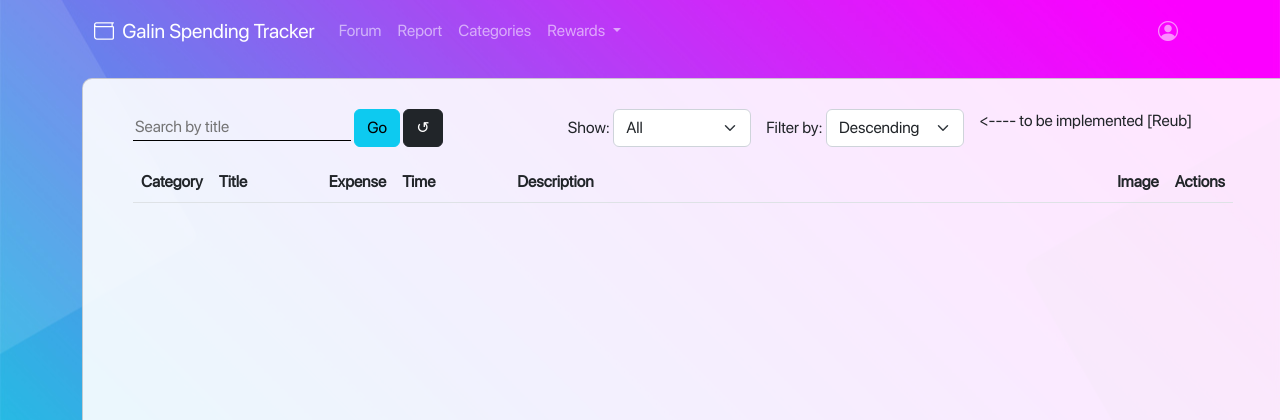
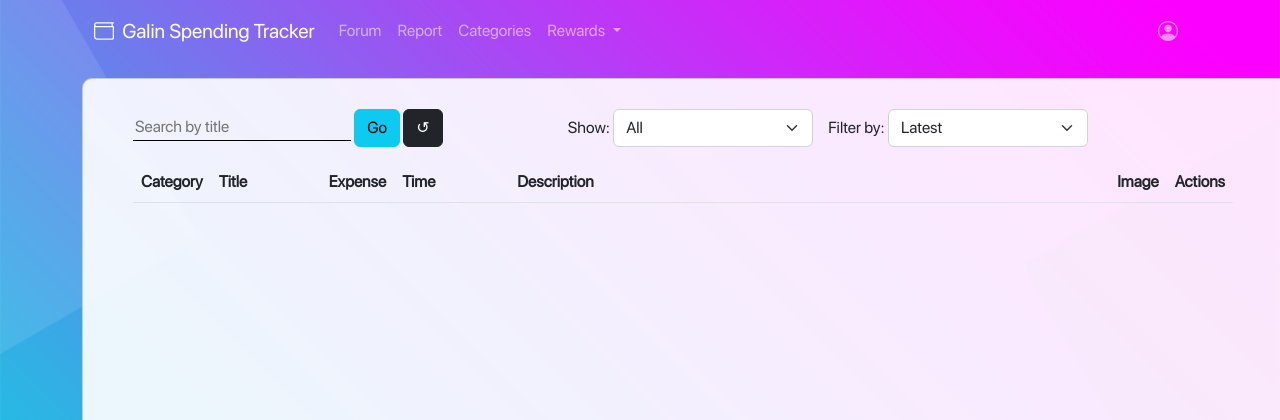
Before and after one commit to rb2cc/Team-Galin-Spending-Tracker, a Django app: page /expenditure_list/ in a window 1280 px wide. Shown: the top 420 px of the page. Run offline with Django 4.2, Linux system fonts and the light colour scheme; the visitor is signed in with stand-in values (Sample User, id 1); data that the repository does not hold is empty; some libraries are stand-ins or nearby versions.

Commit message:
complete imlplementation of miscellaneous filters for expenditure -user can now filter by ascending expense and descending expense -user can now filter by oldest date first or latest date first -minor refactoring of variable name descriptiveness -implemented relevant urls and view functions needed

```diff
--- a/personal_spending_tracker/urls.py
+++ b/personal_spending_tracker/urls.py
@@ -61,8 +61,9 @@ urlpatterns = [
     path('remove_category/<int:id>', views.remove_category, name='remove_category'),
     path('remove_expenditure', expenditure_views.remove_expenditure, name='remove_expenditure'),
     path('update_expenditure/<int:id>', expenditure_views.update_expenditure, name='update_expenditure'),
-    path('search_expenditure/', expenditure_views.filter_by_title, name='search_expenditure'),
-    path('search_category/', expenditure_views.filter_by_category, name='search_category'),
+    path('filter_title/', expenditure_views.filter_by_title, name='filter_title'),
+    path('filter_category/', expenditure_views.filter_by_category, name='filter_category'),
+    path('filter_miscellaneous/', expenditure_views.filter_by_miscellaneous, name='filter_miscellaneous'),
     path('edit_category/<int:id>', views.edit_category, name='edit_category'),
     path('challenge_list/', views.challenge_list, name='challenge_list'),
     path('challenge_details/<int:id>/', views.challenge_details, name='challenge_details'),
--- a/static/custom.css
+++ b/static/custom.css
@@ -217,3 +217,8 @@ input[type=password] {
   margin-right: 125px;
   margin-bottom: 15px;
 }
+
+.filters {
+  width:200px;
+  display: inline-block;
+}
--- a/tracker/expenditure_views.py
+++ b/tracker/expenditure_views.py
@@ -66,3 +66,20 @@ def filter_by_category(request):
     else:
         expenditures = Expenditure.objects.all().filter(user=request.user, category=query).order_by('-date_created')
         return render(request, 'expenditure_list.html', {'spendings': expenditures, 'categories': categories})
+
+def filter_by_miscellaneous(request):
+    query = request.GET.get("q")
+    categories = Category.objects.filter(users__id=request.user.id)
+
+    if (query == "desc"):
+        expenditures = Expenditure.objects.order_by('-expense')
+        return render(request, 'expenditure_list.html', {'spendings': expenditures, 'categories': categories})
+    elif (query == "asc"):
+        expenditures = Expenditure.objects.order_by('expense')
+        return render(request, 'expenditure_list.html', {'spendings': expenditures, 'categories': categories})
+    elif (query == "old"):
+        expenditures = Expenditure.objects.order_by('date_created')
+        return render(request, 'expenditure_list.html', {'spendings': expenditures, 'categories': categories})
+    elif (query == "new"):
+        expenditures = Expenditure.objects.order_by('-date_created')
+        return render(request, 'expenditure_list.html', {'spendings': expenditures, 'categories': categories})
--- a/tracker/templates/expenditure_list.html
+++ b/tracker/templates/expenditure_list.html
@@ -6,7 +6,7 @@
         <div>
             <!-- Search bar for title filter -->
             <div class="filter_search">
-                <form action="{% url 'search_expenditure' %}" method="GET">
+                <form action="{% url 'filter_title' %}" method="GET">
                     <input id="inputted_title" name="q" type="text" onblur="this.form.submit()" placeholder="Search by title">
                     <button type="submit" class="btn btn-info btn-md">Go</button>
                     <a id="refresh_table_button" class="btn btn-md btn-dark" href='{% url 'expenditure_list' %}'>↺</a>
@@ -14,9 +14,9 @@
             </div>
             <!-- Drop down for category filter -->
             <div class="filter_dropdown">
-                <form action="{% url 'search_category' %}" method="GET">
+                <form action="{% url 'filter_category' %}" method="GET">
                     <label for="selected_category">Show:</label>
-                    <select class="form-select" style="width:138px; display: inline-block;" id = "selected_category" name="q" onchange="this.form.submit()" >
+                    <select class="form-select filters" id = "selected_category" name="q" onchange="this.form.submit()" >
                         <option>All</option>
                         {% for category in categories %}
                             <option value= {{ category.id }}>{{category}}</option>
@@ -26,16 +26,16 @@
             </div>
             <!-- Drop down for general filter -->
             <div class="filter_dropdown">
-                <form action="" method="GET">
+                <form action="{% url 'filter_miscellaneous' %}" method="GET">
                     <label for="selected_filter">Filter by:</label>
-                    <select class="form-select" style="width:138px; display: inline-block;" id = "selected_filter" name="q" onchange="">
-                        <option value="Descending">Descending</option>
-                        <option value="Ascending">Ascending</option>
-                        <option value="Oldest">Oldest</option>
-                        <option value="Latest">Latest</option>
+                    <select class="form-select filters" id = "selected_filter" name="q" onchange="this.form.submit()">
+                        <option value="new">Latest</option>
+                        <option value="old">Oldest</option>
+                        <option value="desc">Descending expense</option>
+                        <option value="asc">Ascending expense</option>
                     </select>
                 </form>
-            </div><a><---- to be implemented [Reub]</a><div class="filter_dropdown"> </div>
+            <!-- </div><a><---- to be implemented [Reub]</a><div class="filter_dropdown"> </div> -->
         </div>
     <!-- table html -->
     <form id="expenditure_form" method="POST">
@@ -107,19 +107,21 @@
     $('#selected_category').on('change', function() {
         localStorage.setItem("selected_category", $(this).val());
     });
+    $('#selected_filter').on('change', function() {
+        localStorage.setItem("selected_filter", $(this).val());
+    });
 // $('#selected_filter').on('change', function() {
 //     localStorage.setItem("selected_filter", $(this).val());
 // });
     $(document).ready(function() {
         if (localStorage.getItem("selected_category")){//&&!(localStorage.getItem("selected_filter"))) {
             $('#selected_category').val(localStorage.getItem("selected_category"));
+
             // find way to reset table
-        } //else if (localStorage.getItem("selected_filter")&&!(localStorage.getItem("selected_category"))){
-        //     $('#selected_filter').val(localStorage.getItem("selected_filter"));
-        // }else if(localStorage.getItem("selected_category")&&localStorage.getItem("selected_filter")) {
-        //     $('#selected_filter').val(localStorage.getItem("selected_filter"));
-        //     $('#selected_category').val(localStorage.getItem("selected_category"));
-        // }
+        } else if (localStorage.getItem("selected_filter")){
+            $('#selected_filter').val(localStorage.getItem("selected_filter"));
+        }
+
         if (!(performance.navigation.type == 1)) {
             localStorage.clear();
         }
```
